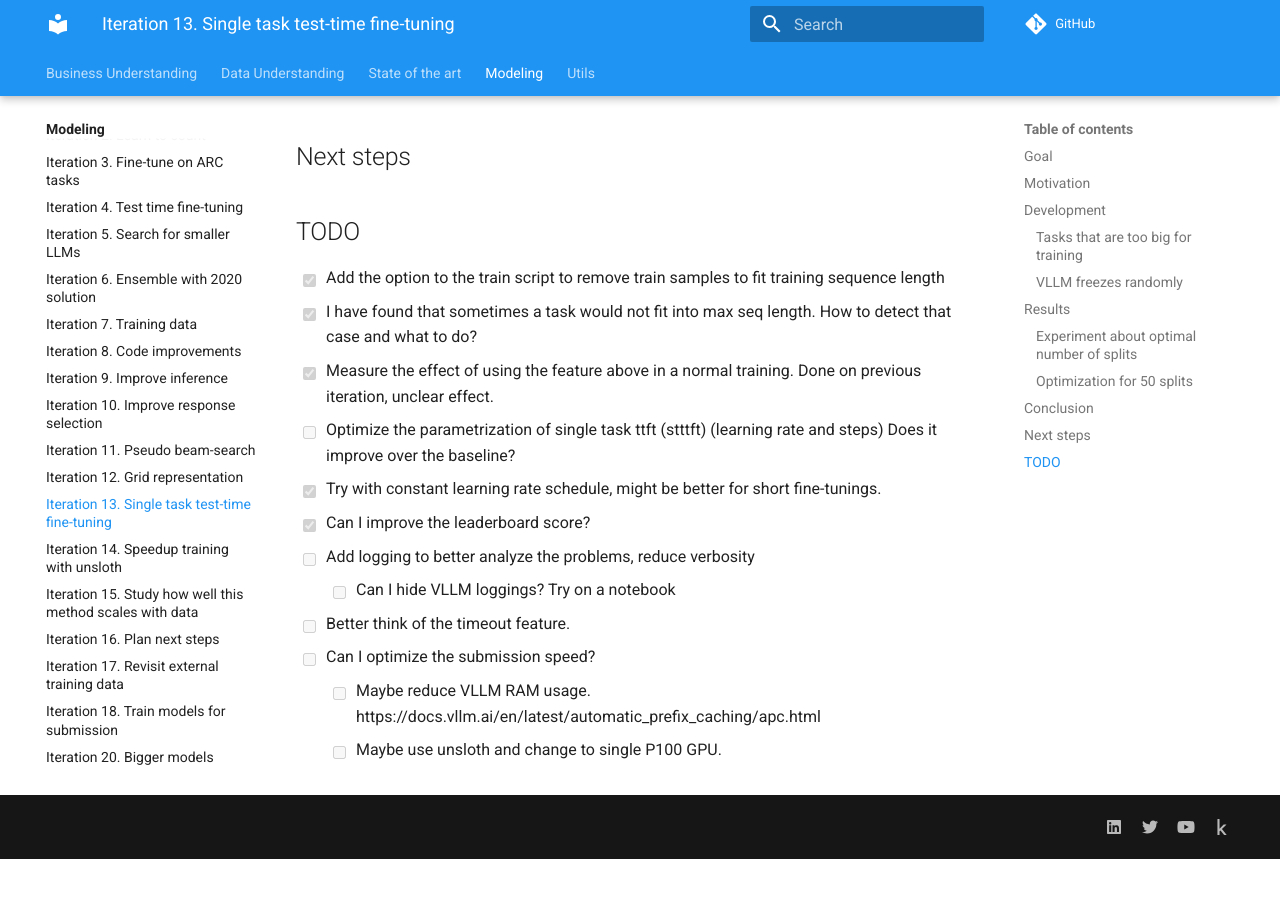
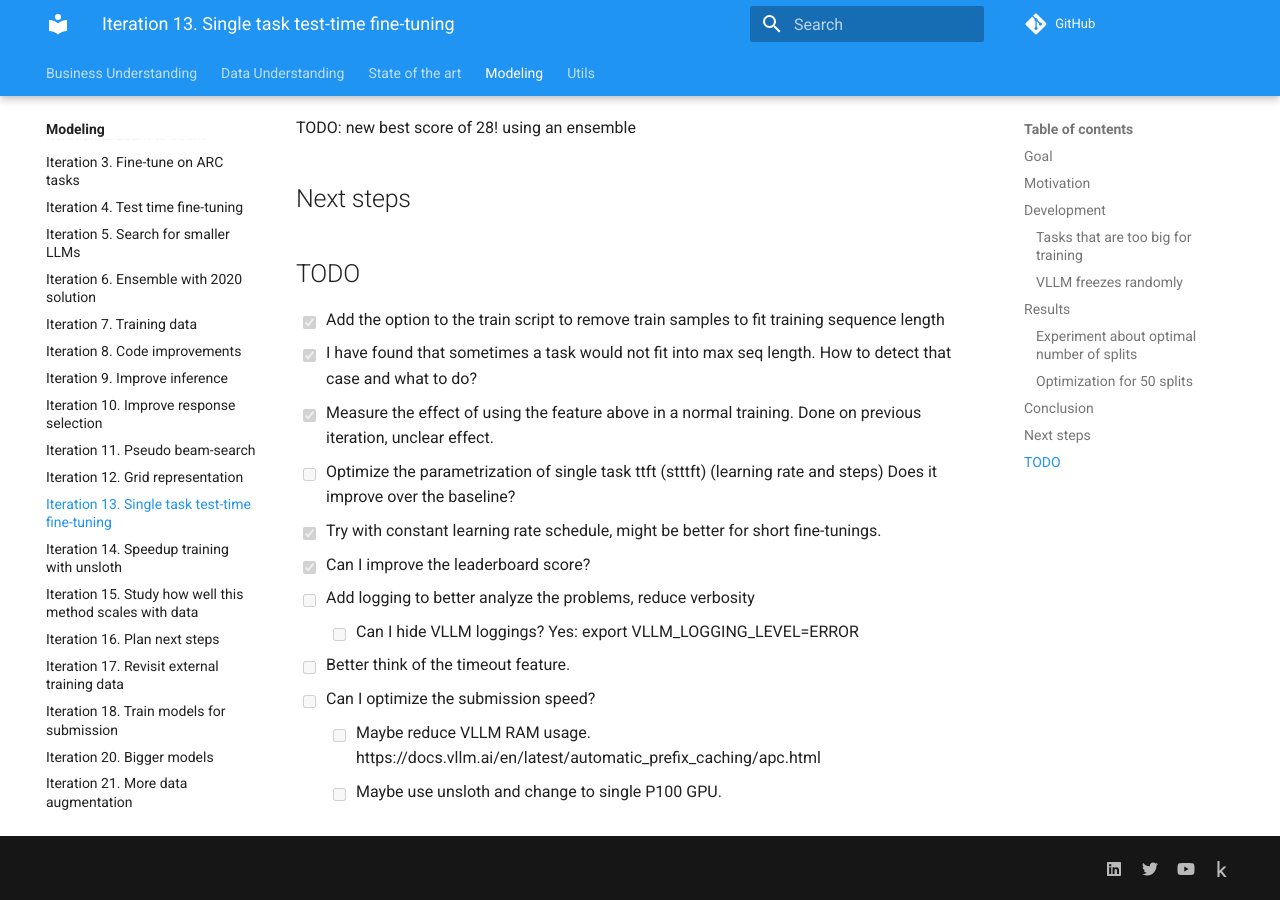
Before and after one commit to zhengjunyao-work/arc24, an MkDocs documentation site: the page built from docs/modeling/Iteration_13_single_task_ttft.md, in a window 1280 px wide and 900 px high, scrolled down 3412 px. Built offline with MkDocs 1.6.1 and Material for MkDocs 9.7.7, drawn with Linux system fonts in a browser that asks for light colours; comment, search, counter and statistics services are not loaded; before the commit the page ends 4271 px from its top, so only the background shows below that; some of the changed text lies outside the part shown.

Commit message:
discover how to remove vllm logs

```diff
--- a/docs/modeling/Iteration_13_single_task_ttft.md
+++ b/docs/modeling/Iteration_13_single_task_ttft.md
@@ -68,6 +68,8 @@
 
 To try to solve this I have added a timeout when running inference. If the execution takes more than
 the timeout it is stopped. I have set it to 5 minutes, but it seems it was too low and 3 submissions have timeout.
+
+I can hide VLLM logs with `export VLLM_LOGGING_LEVEL=ERROR`
 
 ## Results
 
@@ -166,7 +168,7 @@
 - [x] Try with constant learning rate schedule, might be better for short fine-tunings.
 - [x] Can I improve the leaderboard score?
 - [ ] Add logging to better analyze the problems, reduce verbosity
-  - [ ] Can I hide VLLM loggings? Try on a notebook
+  - [ ] Can I hide VLLM loggings? Yes: export VLLM_LOGGING_LEVEL=ERROR
 - [ ] Better think of the timeout feature.
 - [ ] Can I optimize the submission speed?
   - [ ] Maybe reduce VLLM RAM usage. https://docs.vllm.ai/en/latest/automatic_prefix_caching/apc.html
```
